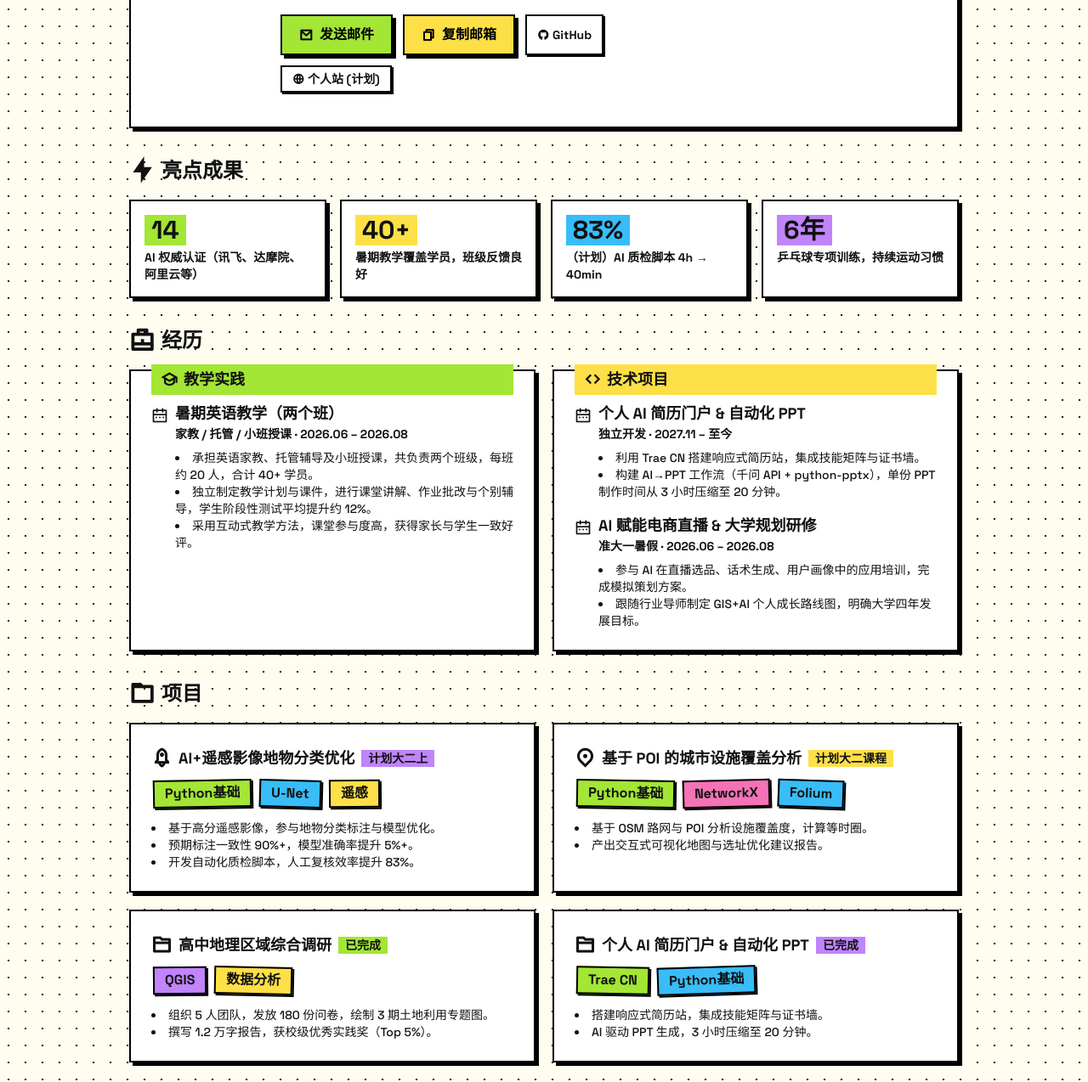
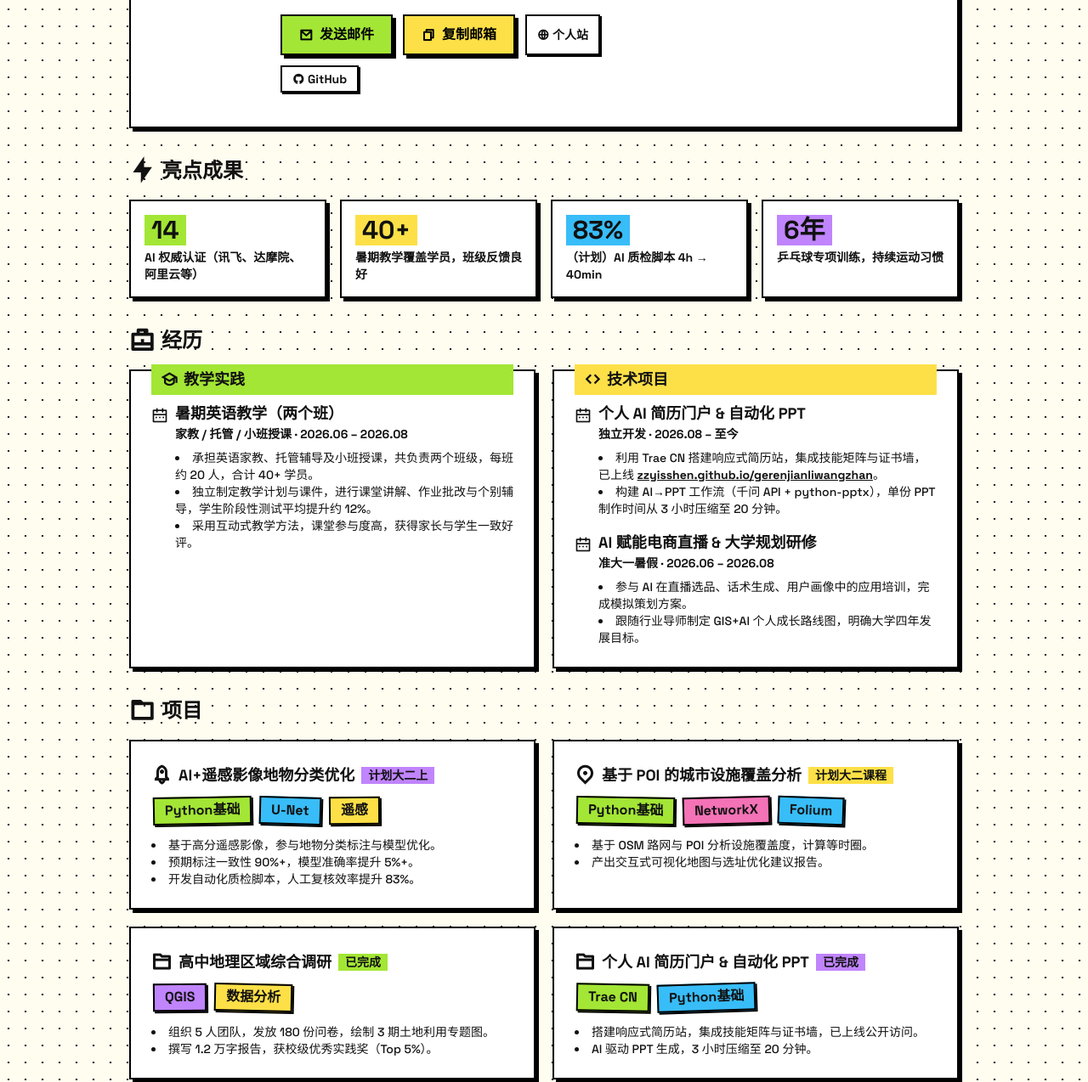
Before and after one commit to zzyisshen/gerenjianliwangzhan, a plain HTML site: page index.html in a window 1280 px wide. Shown: the part 579-1853 px from the top of the page at 85% size. Drawn offline with nearby package versions, Linux system fonts and the light colour scheme.

Commit message:
Add files via upload

```diff
--- a/index.html
+++ b/index.html
@@ -172,8 +172,12 @@
                             <button class="brutal-btn bg-yellow px-5 py-2.5 font-bold text-black flex items-center gap-2" onclick="copyEmail()">
                                 <i class="ri-file-copy-line"></i> 复制邮箱
                             </button>
-                            <span class="flex items-center gap-1 font-bold text-sm px-3 py-1 border-2 border-black bg-white shadow-[2px_2px_0px_0px_#000]"><i class="ri-github-fill"></i> GitHub</span>
-                            <span class="flex items-center gap-1 font-bold text-sm px-3 py-1 border-2 border-black bg-white shadow-[2px_2px_0px_0px_#000]"><i class="ri-global-line"></i> 个人站 (计划)</span>
+                            <a href="https://zzyisshen.github.io/gerenjianliwangzhan/" target="_blank" class="flex items-center gap-1 font-bold text-sm px-3 py-1 border-2 border-black bg-white shadow-[2px_2px_0px_0px_#000] hover:shadow-[4px_4px_0px_0px_#000] hover:-translate-x-0.5 hover:-translate-y-0.5 transition-all">
+                                <i class="ri-global-line"></i> 个人站
+                            </a>
+                            <a href="https://github.com/zzyisshen" target="_blank" class="flex items-center gap-1 font-bold text-sm px-3 py-1 border-2 border-black bg-white shadow-[2px_2px_0px_0px_#000] hover:shadow-[4px_4px_0px_0px_#000] hover:-translate-x-0.5 hover:-translate-y-0.5 transition-all">
+                                <i class="ri-github-fill"></i> GitHub
+                            </a>
                         </div>
                     </div>
                 </div>
@@ -248,9 +252,9 @@
                                 <i class="ri-calendar-2-line text-xl mt-0.5"></i>
                                 <div>
                                     <h3 class="font-black text-lg">个人 AI 简历门户 &amp; 自动化 PPT</h3>
-                                    <div class="text-sm font-bold">独立开发 · 2027.11 – 至今</div>
+                                    <div class="text-sm font-bold">独立开发 · 2026.08 – 至今</div>
                                     <ul class="mt-2 text-sm font-medium list-disc list-inside">
-                                        <li>利用 Trae CN 搭建响应式简历站，集成技能矩阵与证书墙。</li>
+                                        <li>利用 Trae CN 搭建响应式简历站，集成技能矩阵与证书墙，已上线 <a href="https://zzyisshen.github.io/gerenjianliwangzhan/" target="_blank" class="underline font-black hover:no-underline">zzyisshen.github.io/gerenjianliwangzhan</a>。</li>
                                         <li>构建 AI→PPT 工作流（千问 API + python-pptx），单份 PPT 制作时间从 3 小时压缩至 20 分钟。</li>
                                     </ul>
                                 </div>
@@ -321,7 +325,7 @@
                         <span class="badge-sticker" style="--rot:-1.8deg; background:#38BDF8;">Python基础</span>
                     </div>
                     <ul class="mt-3 text-sm font-medium list-disc list-inside">
-                        <li>搭建响应式简历站，集成技能矩阵与证书墙。</li>
+                        <li>搭建响应式简历站，集成技能矩阵与证书墙，已上线公开访问。</li>
                         <li>AI 驱动 PPT 生成，3 小时压缩至 20 分钟。</li>
                     </ul>
                 </div>
```
